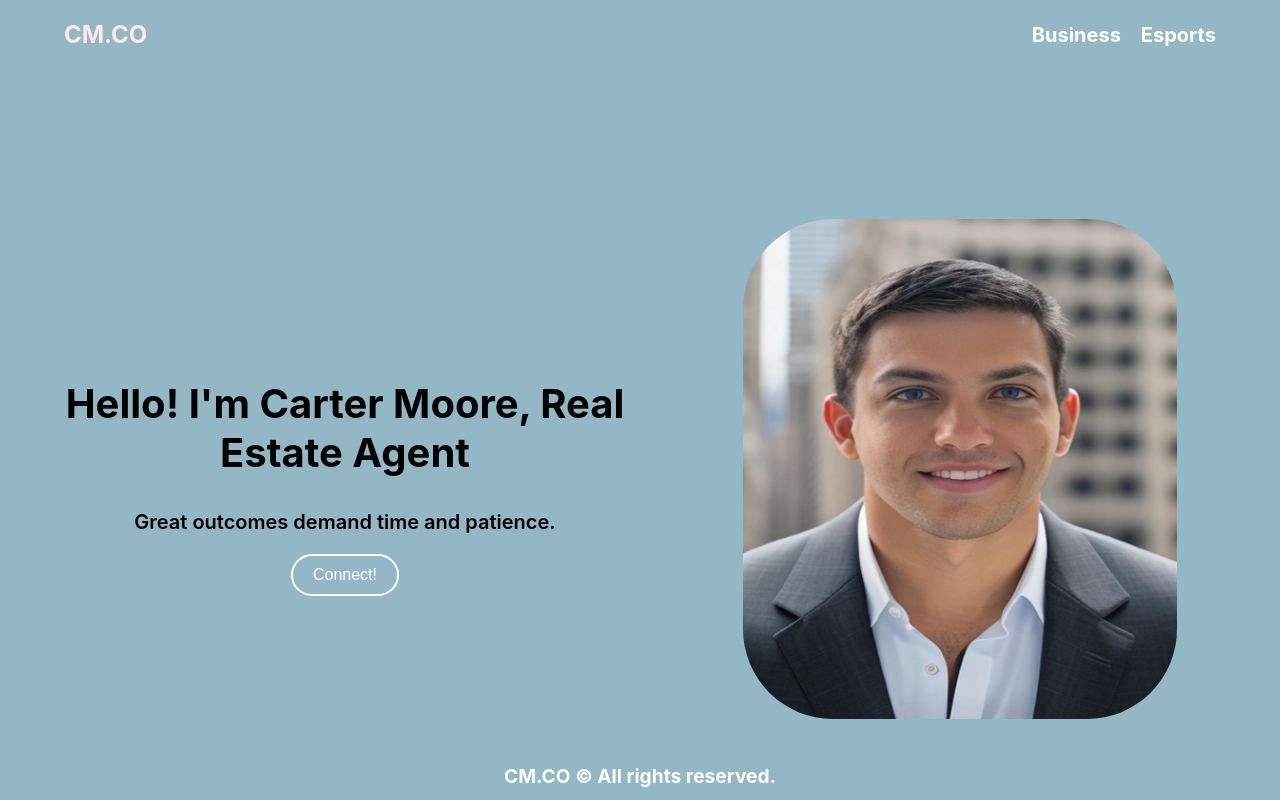
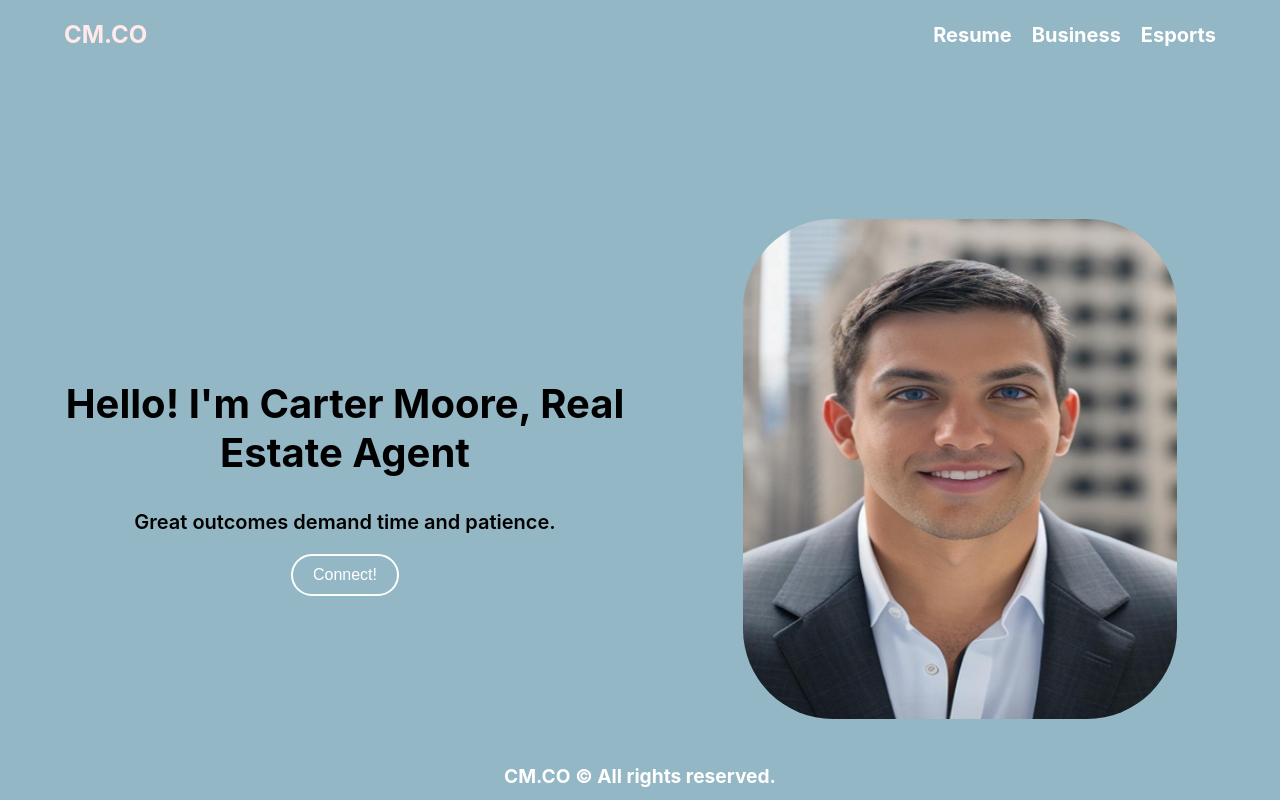
Before and after one commit to TheWiseSailor/CM.CO, a React (Create React App) app: page / in a window 1280 px wide. Built offline with nearby package versions, Linux system fonts and the light colour scheme; no server answers.

Commit message:
addittions to the resume and etc

```diff
--- a/src/App.js
+++ b/src/App.js
@@ -7,6 +7,8 @@
 import RenderPages from "./components/RenderPages";
 import EsportsPage from "./components/Esports/Esports";
 import Business from "./components/Business/Business";
+import Resume from "./components/Resume/Resume";
+
 import './app.css'
 
 
@@ -20,6 +22,7 @@
         <Routes>
         <Route path="/" element={<RenderPages />} />
         <Route path="/CM.CO" element={<RenderPages />} />
+        <Route path="/Resume" element={<Resume />} />
           <Route path="/Esports" element={<EsportsPage />} />
           <Route path="/Business" element={<Business />} />
 
--- a/src/components/Header/Header.js
+++ b/src/components/Header/Header.js
@@ -27,6 +27,8 @@
           <Link to="/" className="logo">CM.CO</Link>
           <nav className={`navbar ${isMobileMenuOpen ? 'open' : ''}`}>
             <ul className={isEsportsPage ? 'esports-page' : ''}>
+            <li><Link to="/Resume">Resume</Link></li>
+
             <li><Link to="/Business"> Business </Link></li>
             {/* <li><Link to="/Contact"> Contact</Link></li> */}
               <li><Link to="/Esports">Esports</Link></li>
--- a/src/components/HomePage/HomePage.js
+++ b/src/components/HomePage/HomePage.js
@@ -17,7 +17,7 @@
     let ticker = setInterval(() => tick(), delta);
     return () => clearInterval(ticker);
   }, [text, delta]);
-
+//add the resume link in
   const tick = () => {
     let i = loopNum % toRotate.length;
     let fullText = toRotate[i];
--- /dev/null
+++ b/src/components/Resume/Resume.js
@@ -0,0 +1,9 @@
+import React from 'react';
+
+function Resume() {
+  return (
+    <div> </div>
+);
+}
+
+export default Resume;
```
Also changed, not shown: src/components/Resume/Resume.css (added).
